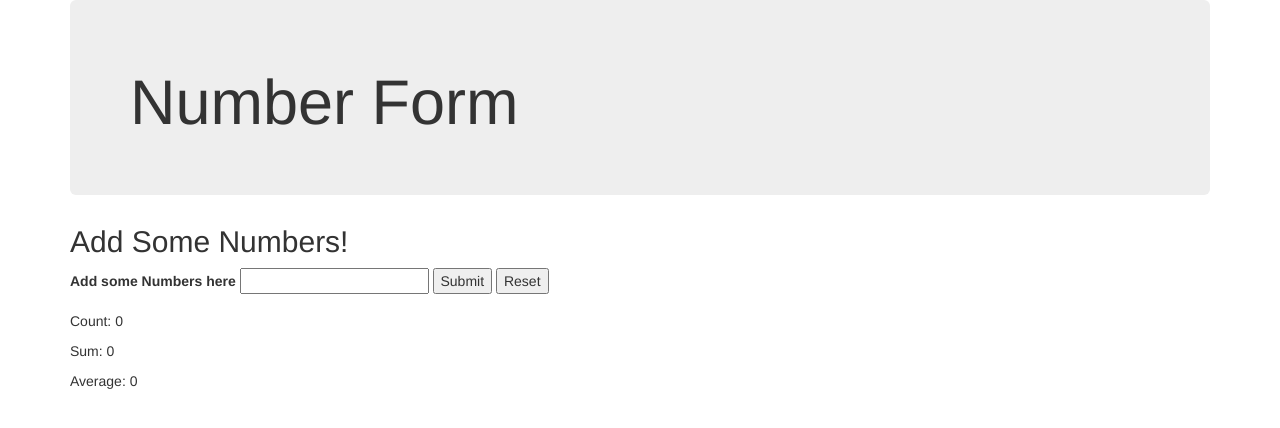
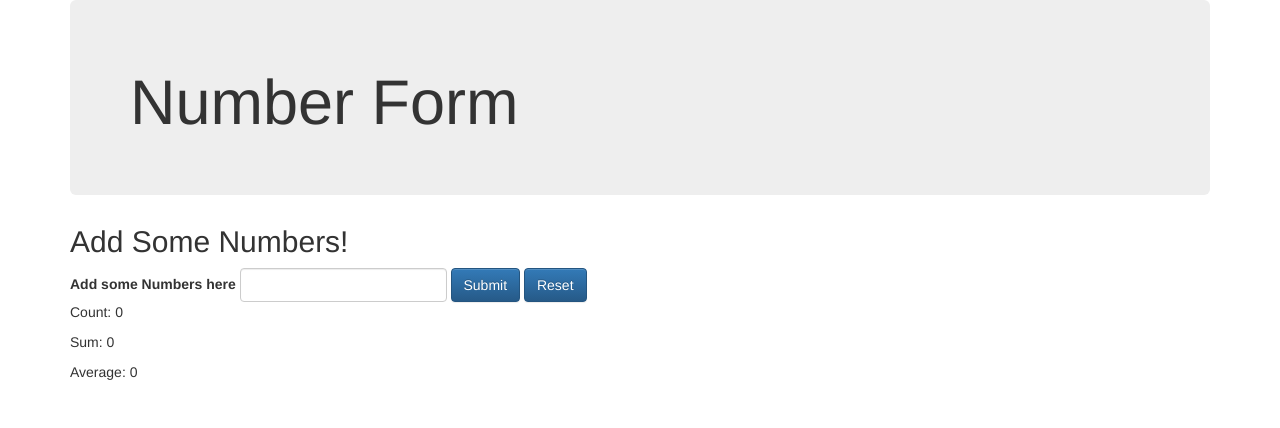
Before and after one commit to daniellehawn/numberform, a plain HTML site: page index.html in a window 1280 px wide. Drawn offline with nearby package versions, Linux system fonts and the light colour scheme.

Commit message:
Added Bootstrap styling for form controls

```diff
--- a/index.html
+++ b/index.html
@@ -23,12 +23,12 @@
 
 <section>
   <h2>Add Some Numbers!</h2>
-    <form name="addForm" id="addForm">
+    <form name="addForm" id="addForm" class="form-inline">
       <div class="form-group">
       <label>Add some Numbers here</label>
-      <input type="text" name="number" id="number">
-      <input type="button" onClick="addNumber()" value="Submit">
-      <input type="button" onClick="clearForm()" value="Reset">
+      <input type="text" name="number" id="number" class="form-control">
+      <input type="button" onClick="addNumber()" value="Submit" class="btn btn-primary">
+      <input type="button" onClick="clearForm()" value="Reset" class="btn btn-primary">
       </div>
     </form>
 
```
